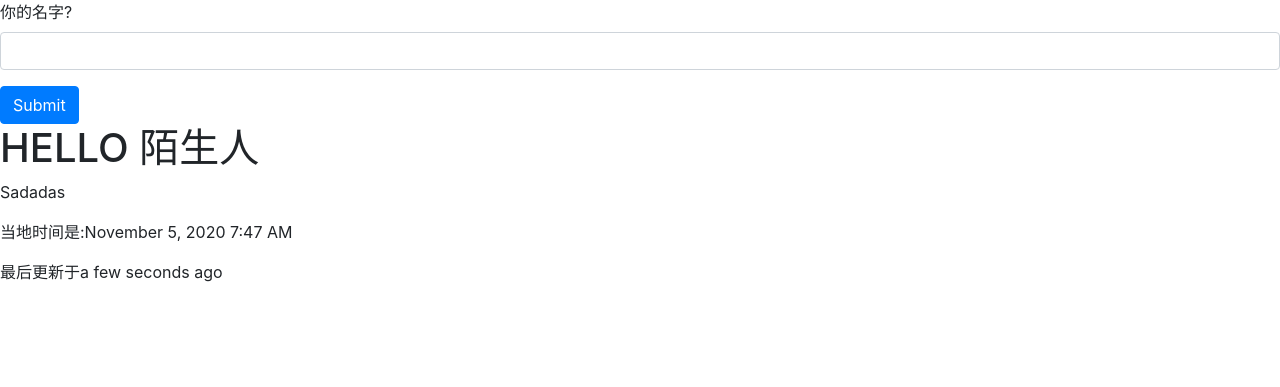
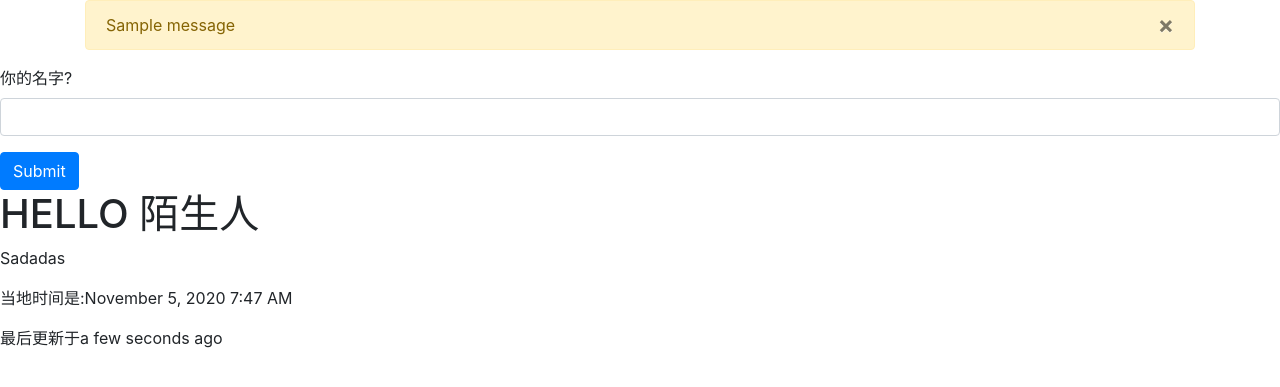
Before and after one commit to shijiuchennianhua1/TestFlaskOnClass, a Flask app: page / in a window 1280 px wide. Shown: the part 56-443 px from the top of the page. Run offline with Flask 2, Linux system fonts and the light colour scheme; one stand-in notice (Sample message) is shown; some libraries are stand-ins or nearby versions.

Commit message:
2020/11/5

```diff
--- a/hello.py
+++ b/hello.py
@@ -1,13 +1,16 @@
-from flask import Flask, request, make_response, abort, render_template, url_for, session, redirect
+from flask import Flask, request, make_response, abort, render_template, url_for, session, redirect, flash
 from flask_bootstrap import Bootstrap
 from flask_moment import Moment
 from datetime import datetime
 from form import NameForm
+from flask_sqlalchemy import SQLAlchemy
 
 app = Flask(__name__)
 bootstrap = Bootstrap(app)
 moment = Moment(app)
 app.config['SECRET_KEY'] = '*^*9595∑åß∂'
+app.config['SQLALCHEMY_DATABASE_URI'] = 'postgresql://chenxuan:zhimakaimen@127.0.0.1/pblog'
+app.config['SQLALCHEMY_TRACK_MODIFICATIONS'] = False
 
 
 @app.route('/', methods=['POST','GET'])
@@ -15,10 +18,11 @@ app.config['SECRET_KEY'] = '*^*9595∑åß∂'
 def index():
     response = make_response('<h1>This document carries a cookie!</h1>')
     response.set_cookie('answer', '42')
-    name = None
     form = NameForm()
     if form.validate_on_submit():
-        name = form.name.data
+        old_name = session.get('name')
+        if old_name is not None and old_name != form.name.data:
+            flash('Looks like you have changed your name!')
         session['name'] = form.name.data
         form.name.data = ''
         return redirect(url_for('index'))
--- a/templates/base.html
+++ b/templates/base.html
@@ -24,6 +24,14 @@
             </li>
         </ul>
     </nav>
+    <div class="container">
+        {% for message in get_flashed_messages() %}
+            <div class="alert alert-warning">
+                <button type="button" class="close" data-dismiss="alert">&times;</button>
+                {{ message }}
+            </div>
+        {% endfor %}
+    </div>
     {% block page_content %}{% endblock %}
     {{ bootstrap.load_js() }}
 </body>
--- a/toPip.txt
+++ b/toPip.txt
@@ -5,6 +5,7 @@ dominate==2.6.0
 Flask==1.1.2
 Flask-Bootstrap==3.3.7.1
 Flask-Moment==0.10.0
+Flask-SQLAlchemy==2.4.4
 Flask-WTF==0.14.3
 isort==5.6.4
 itsdangerous==1.1.0
@@ -14,6 +15,7 @@ MarkupSafe==1.1.1
 mccabe==0.6.1
 pylint==2.6.0
 six==1.15.0
+SQLAlchemy==1.3.20
 toml==0.10.2
 visitor==0.1.3
 Werkzeug==1.0.1
```
Also changed, not shown: model.py (added).
